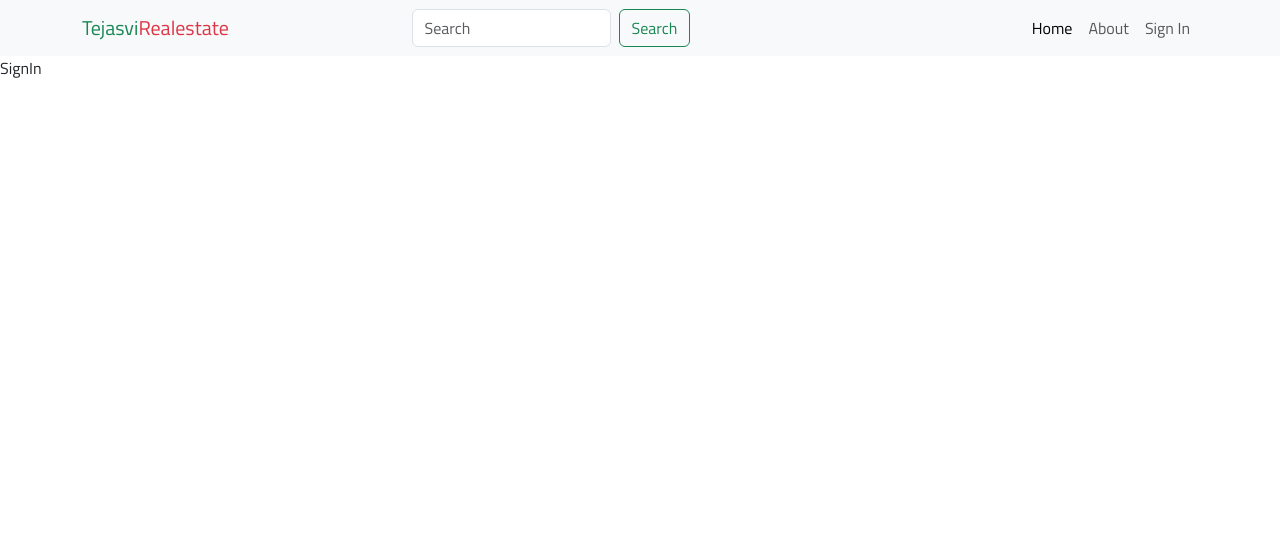
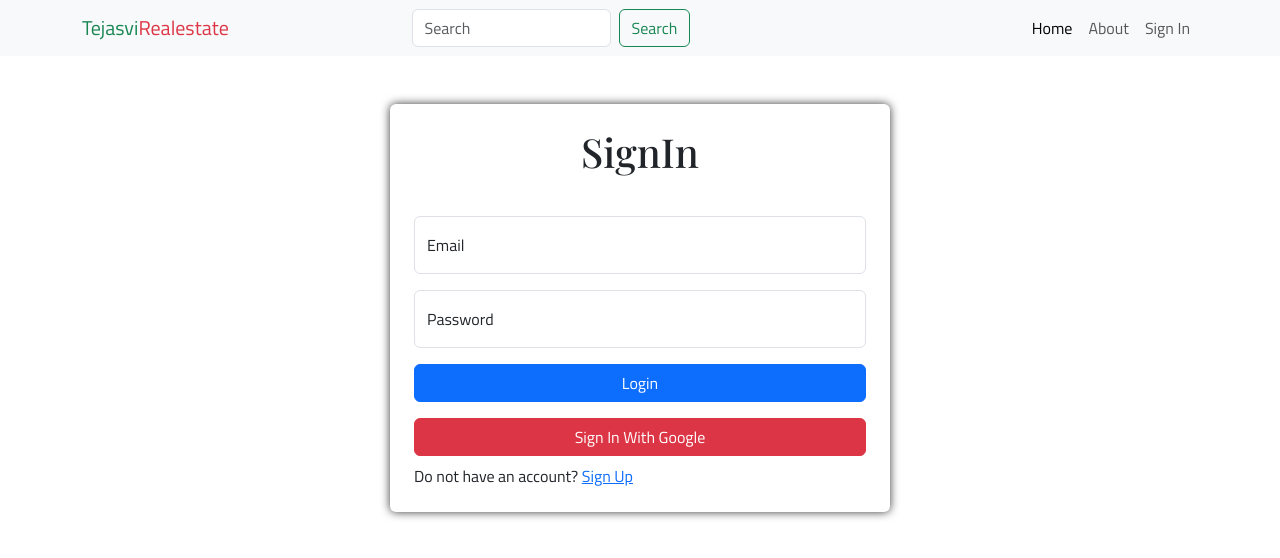
Before and after one commit to Tejasvibihari/Real-Estate-Mern-App, a React (Vite) app in the folder client/: page /sign-in in a window 1280 px wide. Shown: the top 558 px of the page. Built offline with nearby package versions, Linux system fonts and the light colour scheme; a web font is replaced by a local one.

Commit message:
Complete Sigin Fuctionality

```diff
--- /dev/null
+++ b/client/src/components/Input.jsx
@@ -0,0 +1,22 @@
+// import React from 'react'
+import PropTypes from 'prop-types'
+
+export default function Input({ type, placeholder, id, className, name, handleChange, label }) {
+    return (
+        <div className="form-floating mb-3">
+            <input type={type} className={className} id={id} placeholder={placeholder} name={name} onChange={handleChange} />
+            <label>{label}</label>
+        </div>
+
+    )
+}
+Input.propTypes = {
+
+    type: PropTypes.string,
+    placeholder: PropTypes.string,
+    id: PropTypes.string,
+    className: PropTypes.string,
+    name: PropTypes.string.isRequired,
+    handleChange: PropTypes.func.isRequired,
+    label: PropTypes.string
+}
--- a/client/src/pages/SignIn.jsx
+++ b/client/src/pages/SignIn.jsx
@@ -1,7 +1,74 @@
-// import React from 'react'
+import { useState } from 'react';
+import axios from 'axios';
+import { useNavigate } from 'react-router-dom';
+import Input from '../components/Input';
 
 export default function SignIn() {
+  const [formData, setFormData] = useState({
+    username: "",
+    email: "",
+    password: "",
+  });
+  const [error, setError] = useState(null);
+  const [loading, setLoading] = useState(false);
+  const navigate = useNavigate();
+  const handleChange = (event) => {
+    setFormData({
+      ...formData, [event.target.id]: event.target.value,
+    });
+  };
+
+  const handleSubmit = async (e) => {
+    e.preventDefault();
+    try {
+      setLoading(true);
+      const res = await axios.post('/api/auth/sign-in', formData);
+      console.log(res.data);
+      res.data.success === false
+        ? (setLoading(false), setError(res.data.message))
+        : (setLoading(() => false), setError(null), navigate('/'));
+
+
+    } catch (error) {
+      setLoading(false);
+      setError(error.message);
+    }
+  };
   return (
-    <div>SignIn</div>
-  )
+    <>
+      <div className="signup-section rounded">
+        <h1 className="text-center mt-5 pt-4">SignIn</h1>
+        <div className="form-container mx-auto mt-3 p-4">
+          <form onSubmit={handleSubmit} action="" method="POST">
+            <Input
+              type="email"
+              placeholder="Email"
+              name='email'
+              id='email'
+              className="form-control"
+              label="Email"
+              handleChange={handleChange} />
+            <Input
+              type="password"
+              placeholder="Password"
+              name='password'
+              id='password'
+              className="form-control"
+              label="Password"
+              handleChange={handleChange} />
+            <button disabled={loading} className="btn btn-primary w-100" type="submit">
+              {loading ? "Please Wait..." : "Login"}
+            </button>
+            <button className='btn btn-danger w-100 mt-3' type="submit">Sign In With Google</button>
+          </form>
+          <div className='mt-2'>
+            <span>
+              Do not have an account? <a href="/sign-up">Sign Up</a>
+            </span>
+          </div>
+          {error ? <div className="alert alert-danger mt-3">{error}</div> : null}
+        </div>
+      </div>
+    </>
+  );
 }
--- a/client/src/pages/SignUp.jsx
+++ b/client/src/pages/SignUp.jsx
@@ -1,6 +1,7 @@
 import { useState } from 'react';
 import axios from 'axios';
 import { useNavigate } from 'react-router-dom';
+import Input from '../components/Input';
 
 export default function SignUp() {
     const [formData, setFormData] = useState({
@@ -39,16 +40,30 @@ export default function SignUp() {
                 <h1 className="text-center mt-5 pt-4">SignUp</h1>
                 <div className="form-container mx-auto mt-3 p-4">
                     <form onSubmit={handleSubmit} action="" method="POST">
-                        <div className="form-floating mb-3">
-                            <input type="text" className="form-control" id="username" placeholder="username" name="username" onChange={handleChange} />
-                            <label>Username</label>
-                        </div> <div className="form-floating mb-3">
-                            <input type="email" className="form-control" id="email" placeholder="Email" name="email" onChange={handleChange} />
-                            <label>Email</label>
-                        </div> <div className="form-floating mb-3">
-                            <input type="password" className="form-control" id="password" placeholder="Password" name="password" onChange={handleChange} />
-                            <label>Password</label>
-                        </div>
+                        <Input
+                            type="text"
+                            placeholder="Username"
+                            name='username'
+                            id='username'
+                            className="form-control"
+                            handleChange={handleChange}
+                            label="Username" />
+                        <Input
+                            type="email"
+                            placeholder="Email"
+                            name='email'
+                            id='email'
+                            className="form-control"
+                            label="Email"
+                            handleChange={handleChange} />
+                        <Input
+                            type="password"
+                            placeholder="Password"
+                            name='password'
+                            id='password'
+                            className="form-control"
+                            label="Password"
+                            handleChange={handleChange} />
                         <button disabled={loading} className="btn btn-primary w-100" type="submit">
                             {loading ? "Please Wait..." : "Create Account"}
                         </button>
```
